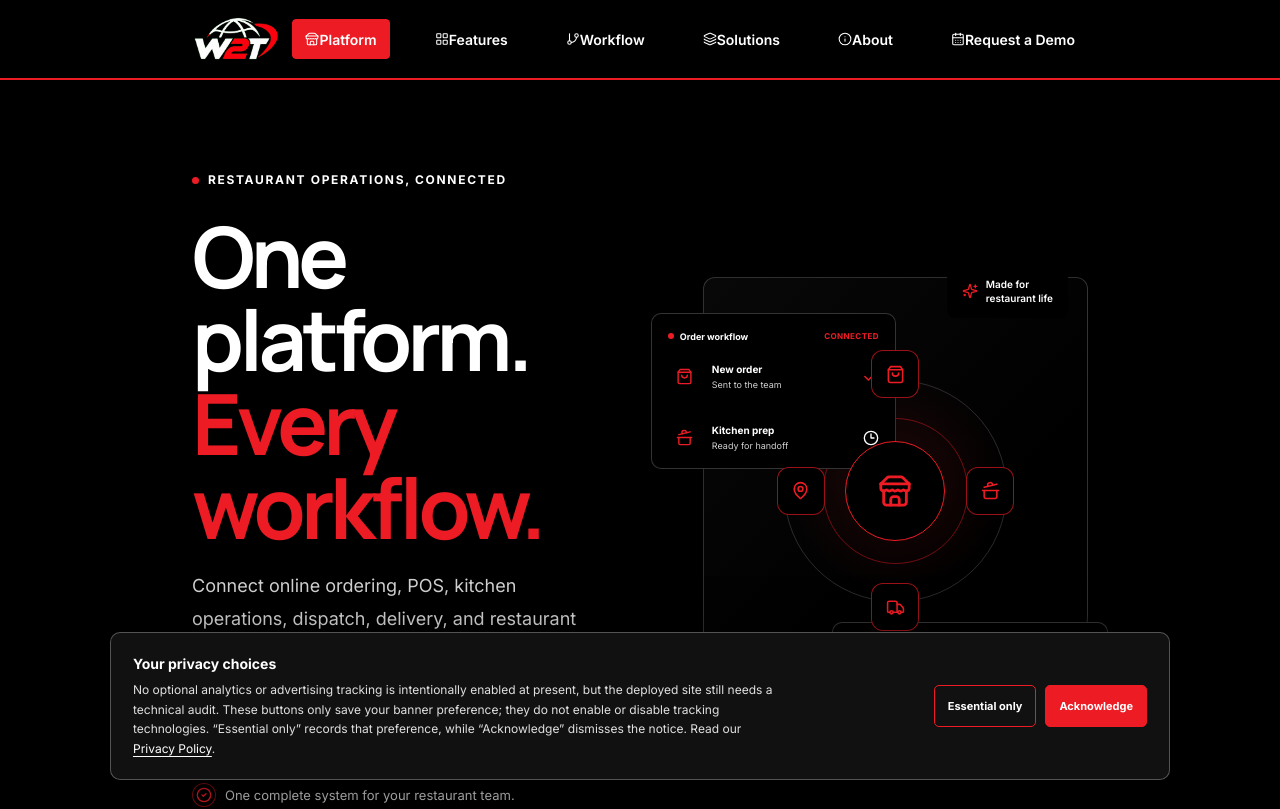
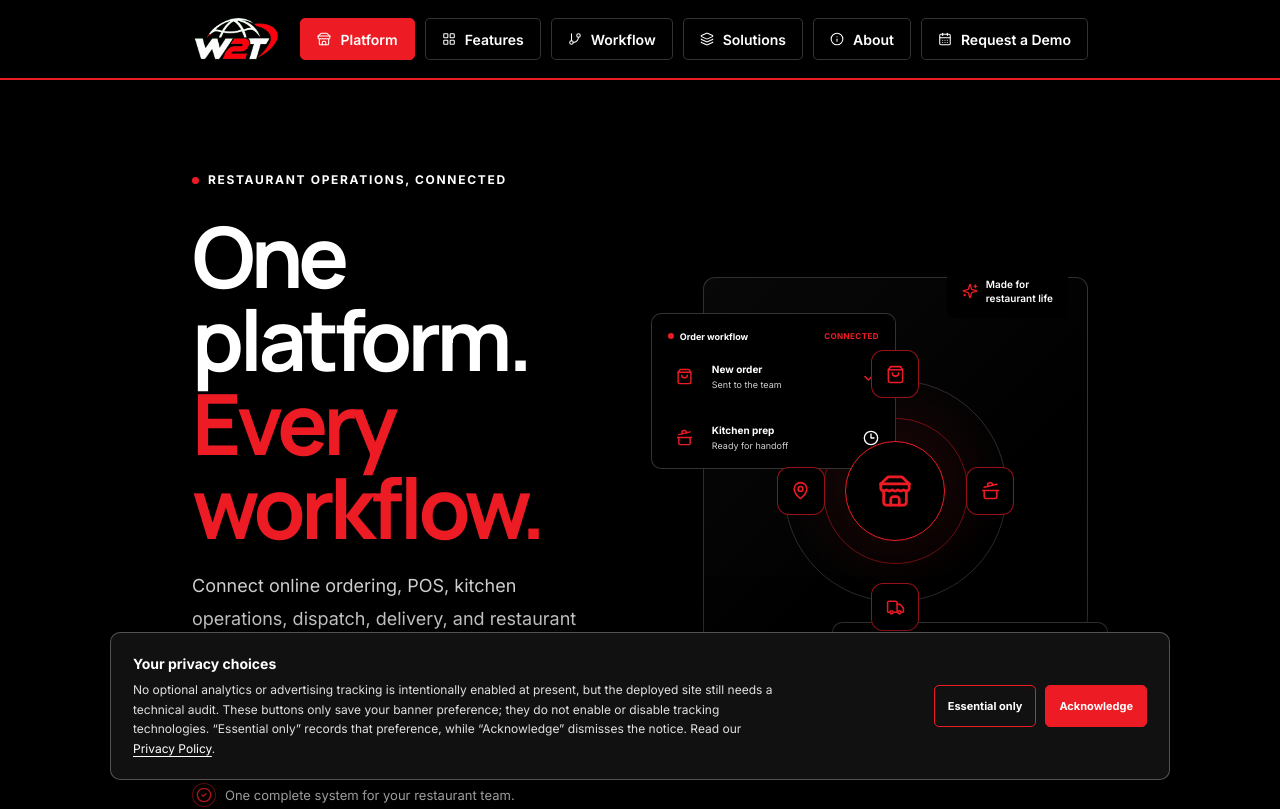
Before and after one commit to Jrnotjunior/web2table.io, a React (Vite) app: page / in a window 1280 px wide. Shown: the top 809 px of the page. Built offline with nearby package versions, Linux system fonts and the light colour scheme.

Commit message:
Style primary navigation as workspace tabs

```diff
--- a/src/styles/modules/01-foundation.css
+++ b/src/styles/modules/01-foundation.css
@@ -65,9 +65,9 @@ p { color: var(--muted); line-height: 1.75; }
 /* Keep the desktop navigation visually centered while the brand stays on the left. */
 .main-nav { position: absolute; right: 0; left: auto; transform: none; }
 .brand { display: inline-flex; align-items: center; gap: 10px; color: var(--white); font-family: 'Manrope', sans-serif; font-size: 21px; font-weight: 800; letter-spacing: -.07em; }
-.main-nav { display: flex; align-items: center; gap: 32px; }
-.main-nav > a:not(.nav-cta) { display: inline-flex; align-items: center; min-height: 40px; padding: 0 12px; border: 1px solid transparent; border-radius: 4px; color: var(--text-secondary); font-size: 12px; font-weight: 600; transition: color .2s, border-color .2s, background .2s; }
-.main-nav > a:not(.nav-cta):hover { color: var(--white); }
+.main-nav { display: flex; align-items: center; gap: 10px; }
+.main-nav > a:not(.nav-cta) { display: inline-flex; align-items: center; justify-content: center; gap: 9px; min-height: 42px; padding: 0 16px; border: 1px solid rgba(255,255,255,.2); border-radius: 5px; color: var(--white); background: var(--black); font-size: 12px; font-weight: 600; white-space: nowrap; transition: color .2s, border-color .2s, background .2s; }
+.main-nav > a:not(.nav-cta):hover { border-color: var(--accent); color: var(--white); background: var(--black); }
 .main-nav > a:not(.nav-cta).is-active { border-color: var(--accent); color: var(--white); background: var(--accent); }
 .nav-cta { min-height: 42px; display: inline-flex; align-items: center; gap: 8px; padding: 0 15px; border-radius: 6px; color: var(--white); background: var(--ink); font-size: 12px; font-weight: 700; }
 .mobile-menu { display: none; border: 0; background: transparent; }
@@ -246,9 +246,9 @@ p { color: var(--muted); line-height: 1.75; }
 @media (max-width: 760px) {
   .header-inner { height: 68px; }
   .mobile-menu { display: grid; width: 42px; height: 42px; place-items: center; }
-  .main-nav { position: absolute; top: 67px; right: 0; left: 0; transform: none; display: none; align-items: stretch; gap: 0; padding: 10px 20px 20px; border-bottom: 1px solid var(--line); background: var(--paper); }
+  .main-nav { position: absolute; top: 67px; right: 0; left: 0; transform: none; display: none; align-items: stretch; gap: 8px; padding: 10px 20px 20px; border-bottom: 1px solid var(--line); background: var(--paper); }
   .main-nav.nav-open { display: flex; flex-direction: column; }
-  .main-nav > a:not(.nav-cta) { min-height: 46px; padding: 0 12px; border: 1px solid transparent; border-radius: 4px; }
+  .main-nav > a:not(.nav-cta) { justify-content: flex-start; min-height: 42px; padding: 0 14px; border: 1px solid rgba(255,255,255,.2); border-radius: 5px; }
   .main-nav > a:not(.nav-cta).is-active { border-color: var(--accent); color: var(--white); background: var(--accent); }
   .nav-cta { justify-content: center; margin-top: 14px; }
   .hero { padding-top: 50px; }
```
